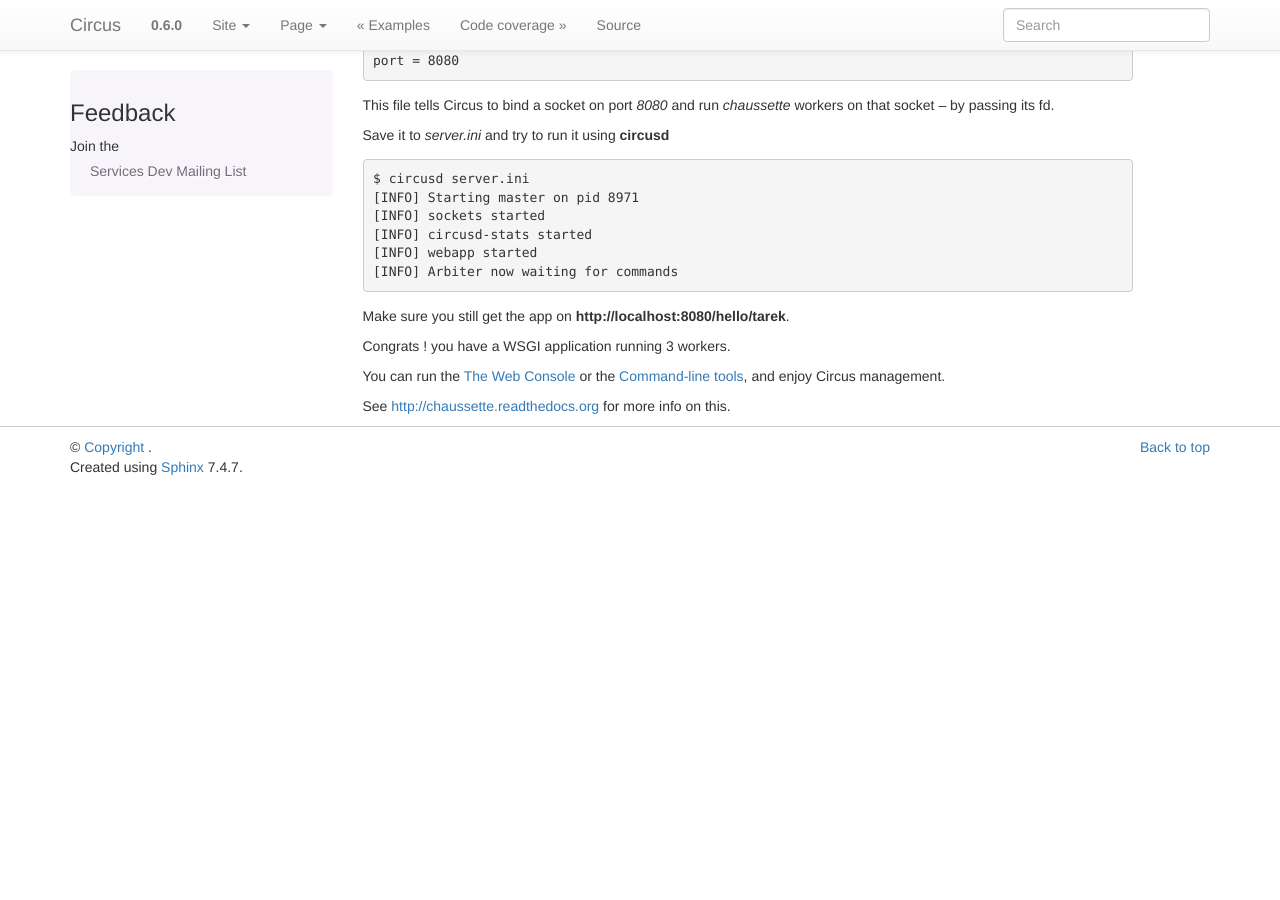
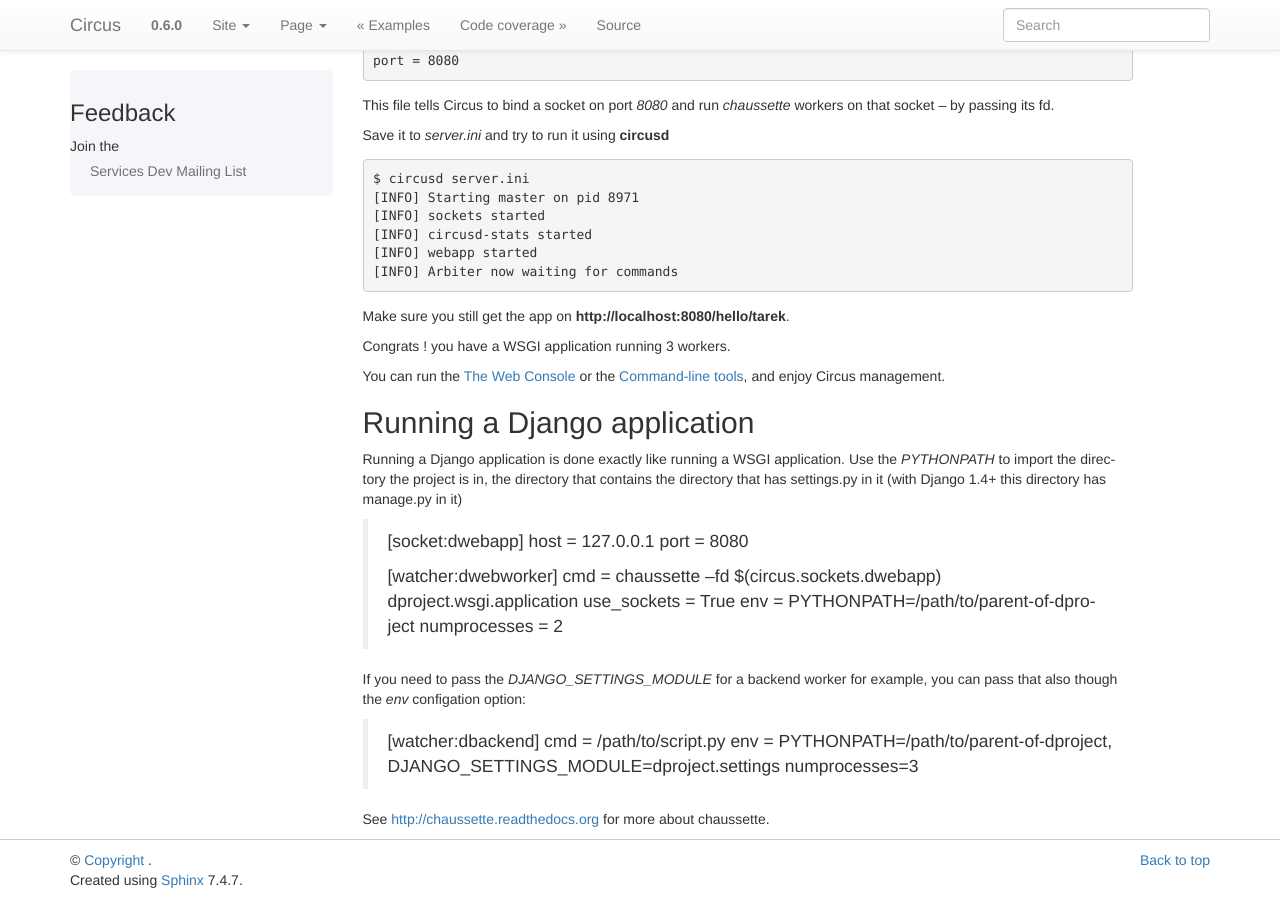
Before and after one commit to circus-tent/circus, a Sphinx documentation site: the page built from docs/source/usecases.rst, in a window 1280 px wide and 900 px high, scrolled down 1040 px. Built offline with Sphinx 7.4.7, drawn with Linux system fonts in a browser that asks for light colours; pages that are not in the unit, such as notebooks, are missing from menus; before the commit the page ends 1527 px from its top, so only the background shows below that.

Commit message:
Added Django instructions, updated for the removal of django: in chaussette.

```diff
--- a/docs/source/usecases.rst
+++ b/docs/source/usecases.rst
@@ -82,5 +82,29 @@ Congrats ! you have a WSGI application running 3 workers.
 
 You can run the :ref:`circushttpd` or the :ref:`cli`, and enjoy Circus management.
 
+Running a Django application
+----------------------------
 
-See http://chaussette.readthedocs.org for more info on this.
+Running a Django application is done exactly like running a WSGI application. Use the
+*PYTHONPATH* to import the directory the project is in, the directory that contains the
+directory that has settings.py in it (with Django 1.4+ this directory has manage.py in it)
+
+    [socket:dwebapp]
+    host = 127.0.0.1
+    port = 8080
+
+    [watcher:dwebworker]
+    cmd = chaussette --fd $(circus.sockets.dwebapp) dproject.wsgi.application
+    use_sockets = True
+    env = PYTHONPATH=/path/to/parent-of-dproject
+    numprocesses = 2
+
+If you need to pass the *DJANGO_SETTINGS_MODULE* for a backend worker for example, you can pass that also though
+the *env* configation option:
+
+    [watcher:dbackend]
+    cmd = /path/to/script.py
+    env = PYTHONPATH=/path/to/parent-of-dproject, DJANGO_SETTINGS_MODULE=dproject.settings
+    numprocesses=3
+
+See http://chaussette.readthedocs.org for more about chaussette.
```
